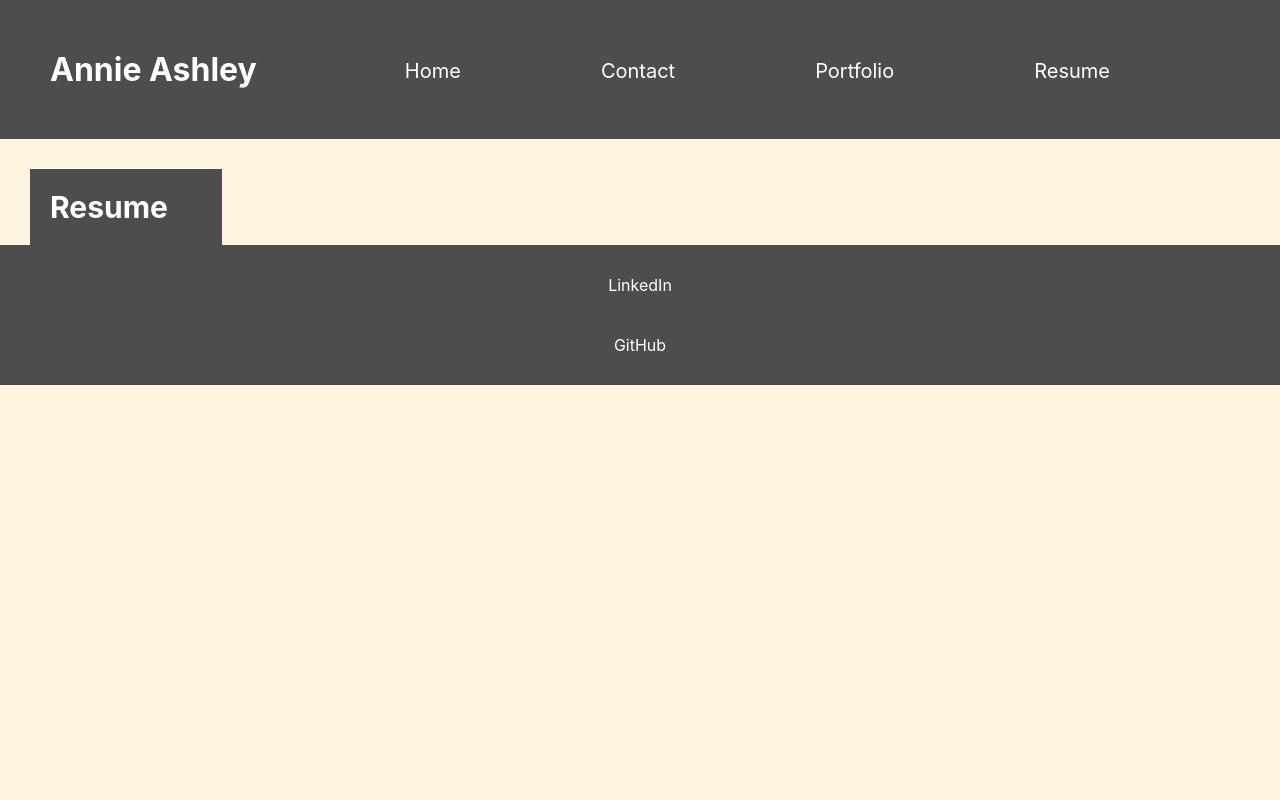
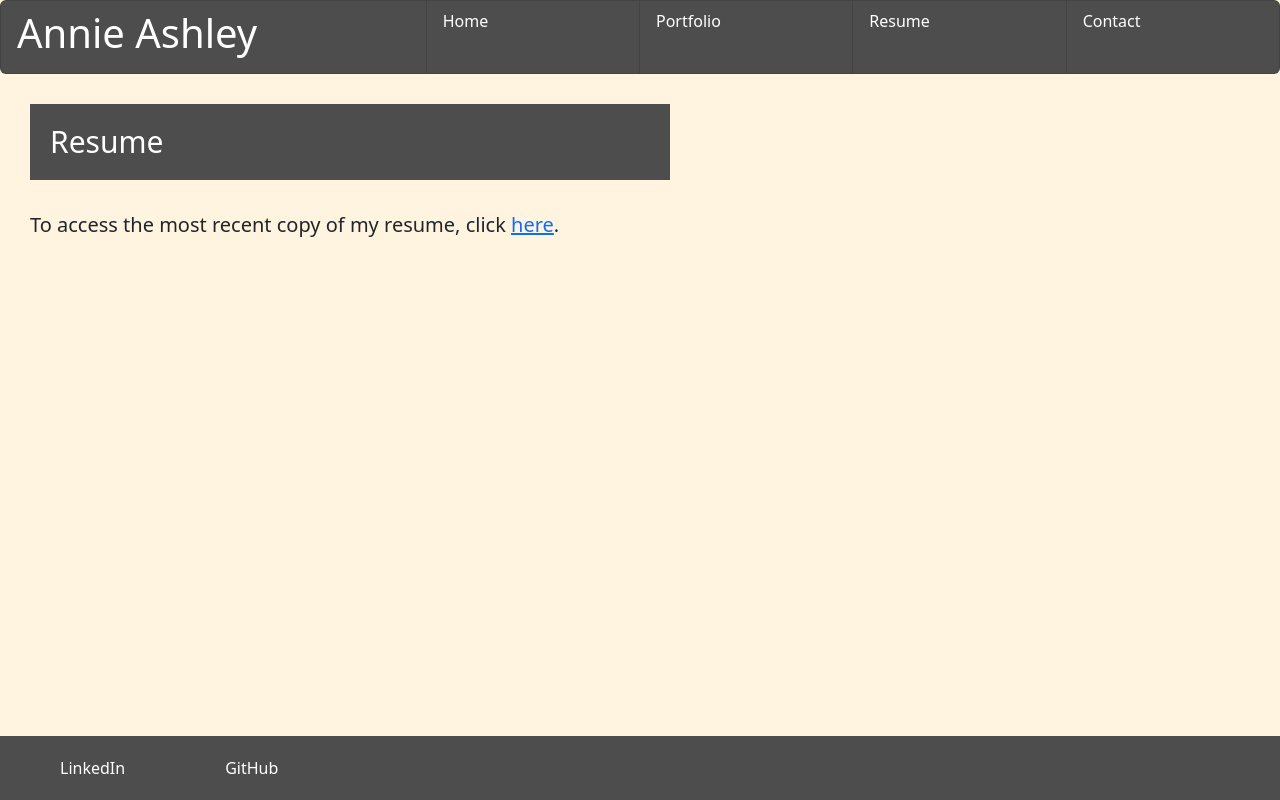
Before and after one commit to Annie14254/react-work-portfolio, a React (Create React App) app: page / in a window 1280 px wide. Both pictures are taken after a click on the item "Resume". Built offline with nearby package versions, Linux system fonts and the light colour scheme.

Commit message:
creates separate components for header/footer, content for resume and contact

```diff
--- a/package.json
+++ b/package.json
@@ -10,6 +10,7 @@
     "react": "^18.2.0",
     "react-bootstrap": "^2.7.4",
     "react-dom": "^18.2.0",
+    "react-pdf": "^7.0.1",
     "react-scripts": "5.0.1",
     "web-vitals": "^2.1.4"
   },
--- a/src/App.css
+++ b/src/App.css
@@ -44,7 +44,7 @@
   }
 }
 
-header{
+/* header{
   background-color: #4D4D4D;
   padding: 50px;
 }
@@ -63,7 +63,7 @@ header ul li{
   color:white;
   padding: 20px;
   display: inline-block;
-  /* remove the float, it breaks the mobile-first design */
+
   float: right;
   margin-right: 100px;
   margin-top: -50px;
@@ -100,4 +100,46 @@ footer ul li a:hover{
 footer{
   background-color: #4D4D4D;
   padding: 10px;
+} */
+
+
+footer{
+  background-color: #4D4D4D;
+  padding: 10px;
 }
+
+footer a {
+  background-color: #4D4D4D;
+  display: inline-block;
+  padding-inline: 50px;
+  padding-top: 10px;
+  padding-bottom: 10px;
+  color: white;
+  text-decoration: none;
+}
+
+header ul li h1{
+  background-color: #4D4D4D;
+  color: white;
+}
+
+.list-group .list-group-item{
+  background-color: #4D4D4D;
+  color: white;
+}
+
+.list-group .link:hover{
+  opacity: 50%;
+}
+
+footer{
+  position: fixed;
+  left: 0;
+  bottom: 0;
+  right: 0;
+  min-width: 100%
+}
+
+main {
+  margin-bottom: 80px;
+}
--- a/src/App.js
+++ b/src/App.js
@@ -2,6 +2,8 @@ import Home from './components/Home';
 import Portfolio from './components/Portfolio';
 import Contact from './components/Contact';
 import Resume from './components/Resume';
+import Header from './components/Header';
+import Footer from './components/Footer';
 import {useState, useEffect} from "react"
 import './App.css';
 
@@ -14,13 +16,7 @@ function App() {
   return (
     <div>
       <header class="linkRow" >
-        <ul className='row'>
-          <h1>Annie Ashley</h1>
-            <li onClick={() => setCurrentPage("Resume")}>Resume</li>
-            <li onClick={() => setCurrentPage("Portfolio")}>Portfolio</li>
-            <li onClick={() => setCurrentPage("Contact")}>Contact</li>
-            <li onClick={() => setCurrentPage("Home")}>Home</li>
-        </ul>
+        <Header setCurrentPage={setCurrentPage}/>
       </header>
       <main>
       {currentPage == "Home" && (
@@ -38,10 +34,7 @@ function App() {
       </main>
 
       <footer>
-        <ul>
-          <li><a href = "https://www.linkedin.com/in/annie-ashley-902056200/">LinkedIn</a></li>
-          <li><a href = "https://github.com/Annie14254">GitHub</a></li>
-        </ul>
+        <Footer/>
       </footer>
     </div>
   );
--- a/src/components/Contact.js
+++ b/src/components/Contact.js
@@ -1,23 +1,50 @@
 import Button from 'react-bootstrap/Button'
 import Form from 'react-bootstrap/Form'
-import './component-styles.css';
+import 'bootstrap/dist/css/bootstrap.css';
+import {useState, useEffect} from "react"
+//import './component-styles.css';
 
 function Contact(props){
+
+    const emailRegex = /^[A-Z0-9._%+-]+@[A-Z0-9.-]+\.[A-Z]{2,4}$/i
+
+    var name = document.getElementById("#nameInput")
+    var email = document.getElementById("#emailInput")
+    var query = document.getElementById("#queryInput")
+
+    const [emailInput, saveEmailInput] = useState("")
+    const isErrorEmail = emailInput === ""
+    const [nameInput, saveNameInput] = useState("")
+    const isErrorName = nameInput === ""
+    const [queryInput, saveQueryInput] = useState("")
+    const isErrorQuery = queryInput === ""
+
+    function handleSubmit(e){
+        e.preventDefault();
+        if(emailInput && emailInput.length && emailInput.match(emailRegex)){
+            console.log("success")
+        } else if (!emailInput || !nameInput || !queryInput){
+            alert("Please fill out all fields and try again.")
+        } else if (!emailInput.match(emailRegex)){
+            alert("Please input a valid email address.")
+        }
+    }
+
     return(
         <div>
             <h1 class = "sectionTitle">Contact</h1>
 
             <form className='row mx-3 mt-3'>
-                <div className="col-2">
+                <div className="col-5">
                     <Form.Label>Name</Form.Label>
-                    <Form.Control type = "text" name = "name"/><br/>
+                    <Form.Control type = "text" name = "name" id = "nameInput" onChange={(e) => saveNameInput(e.target.value)}/><br/>
                     <Form.Label>Email</Form.Label>
-                    <Form.Control type = "email" name = "email"/><br/>
-                    <Form.Label>Question</Form.Label>
-                    <Form.Control as = "textarea" name = "query"/><br/>
+                    <Form.Control type = "email" name = "email" id = "emailInput" onChange={(e) => saveEmailInput(e.target.value)}/><br/>
+                    <Form.Label>Please add any questions here:</Form.Label><br/>
+                    <Form.Control as = "textarea" name = "query" id = "queryInput" onChange={(e) => saveQueryInput(e.target.value)}/><br/>
 
 
-                    <Button onClick={props.lookupMovie}>Submit</Button>
+                    <Button onClick={handleSubmit}>Submit</Button>
                 </div>
             </form>
         </div>
--- /dev/null
+++ b/src/components/Footer.js
@@ -0,0 +1,13 @@
+import 'bootstrap/dist/css/bootstrap.css';
+import "../App.css"
+
+function Footer(props){
+    return(
+        <>
+            <a href = "https://www.linkedin.com/in/annie-ashley-902056200/">LinkedIn</a>
+            <a href = "https://github.com/Annie14254">GitHub</a>
+        </>
+    )
+}
+
+export default Footer
--- /dev/null
+++ b/src/components/Header.js
@@ -0,0 +1,17 @@
+import 'bootstrap/dist/css/bootstrap.css';
+import "../App.css"
+
+
+function Header(props){
+    return(
+        <ul className='list-group list-group-horizontal'>
+          <li className="list-group-item col-sm-12 col-md-4 col-lg-4"><h1>Annie Ashley</h1></li>
+            <li className="list-group-item col-sm-12 col-md-2 col-lg-2 link" onClick={() => props.setCurrentPage("Home")}>Home</li>
+            <li className="list-group-item col-sm-12 col-md-2 col-lg-2 link" onClick={() => props.setCurrentPage("Portfolio")}>Portfolio</li>
+            <li className="list-group-item col-sm-12 col-md-2 col-lg-2 link" onClick={() => props.setCurrentPage("Resume")}>Resume</li>
+            <li className="list-group-item col-sm-12 col-md-2 col-lg-2 link" onClick={() => props.setCurrentPage("Contact")}>Contact</li>
+        </ul>
+    )
+}
+
+export default Header;
--- a/src/components/Home.js
+++ b/src/components/Home.js
@@ -1,6 +1,7 @@
 import Button from 'react-bootstrap/Button'
 import Form from 'react-bootstrap/Form'
 import './component-styles.css';
+import 'bootstrap/dist/css/bootstrap.css';
 
 function Home(props){
     return(
@@ -16,6 +17,12 @@ function Home(props){
                 <p>
                 Sed tempus tortor non libero convallis luctus. Duis et lectus non mi molestie tempor a a justo. Donec lobortis rhoncus dolor vel ornare. Fusce id velit vitae quam scelerisque venenatis. Nullam quis tincidunt magna. Nullam feugiat dapibus odio, a sagittis odio aliquet porttitor. Duis lorem sem, luctus quis consectetur eu, consequat vel elit. Suspendisse interdum tempor dignissim. Etiam eget est sed sapien pulvinar hendrerit et in sem. Integer interdum, ipsum at maximus ullamcorper, est dui semper sapien, molestie pulvinar magna arcu quis urna. Donec ornare arcu at tortor tristique, id tempor dui rhoncus. Nullam interdum ligula nec molestie dignissim. Pellentesque vehicula ante vel sem rutrum, quis lacinia urna iaculis. Cras vehicula, leo ac pulvinar viverra, est neque ornare lectus, non pretium orci mi vel urna. Nullam urna diam, aliquam in dapibus in, consectetur venenatis mi. Proin varius finibus justo nec tempus.
                 </p>
+                <p>
+                Sed tempus tortor non libero convallis luctus. Duis et lectus non mi molestie tempor a a justo. Donec lobortis rhoncus dolor vel ornare. Fusce id velit vitae quam scelerisque venenatis. Nullam quis tincidunt magna. Nullam feugiat dapibus odio, a sagittis odio aliquet porttitor. Duis lorem sem, luctus quis consectetur eu, consequat vel elit. Suspendisse interdum tempor dignissim. Etiam eget est sed sapien pulvinar hendrerit et in sem. Integer interdum, ipsum at maximus ullamcorper, est dui semper sapien, molestie pulvinar magna arcu quis urna. Donec ornare arcu at tortor tristique, id tempor dui rhoncus. Nullam interdum ligula nec molestie dignissim. Pellentesque vehicula ante vel sem rutrum, quis lacinia urna iaculis. Cras vehicula, leo ac pulvinar viverra, est neque ornare lectus, non pretium orci mi vel urna. Nullam urna diam, aliquam in dapibus in, consectetur venenatis mi. Proin varius finibus justo nec tempus.
+                </p>
+                <p>
+                Sed tempus tortor non libero convallis luctus. Duis et lectus non mi molestie tempor a a justo. Donec lobortis rhoncus dolor vel ornare. Fusce id velit vitae quam scelerisque venenatis. Nullam quis tincidunt magna. Nullam feugiat dapibus odio, a sagittis odio aliquet porttitor. Duis lorem sem, luctus quis consectetur eu, consequat vel elit. Suspendisse interdum tempor dignissim. Etiam eget est sed sapien pulvinar hendrerit et in sem. Integer interdum, ipsum at maximus ullamcorper, est dui semper sapien, molestie pulvinar magna arcu quis urna. Donec ornare arcu at tortor tristique, id tempor dui rhoncus. Nullam interdum ligula nec molestie dignissim. Pellentesque vehicula ante vel sem rutrum, quis lacinia urna iaculis. Cras vehicula, leo ac pulvinar viverra, est neque ornare lectus, non pretium orci mi vel urna. Nullam urna diam, aliquam in dapibus in, consectetur venenatis mi. Proin varius finibus justo nec tempus.
+                </p>
             </div>
         </div>
     )
--- a/src/components/Portfolio.js
+++ b/src/components/Portfolio.js
@@ -1,6 +1,7 @@
 import Button from 'react-bootstrap/Button'
 import Form from 'react-bootstrap/Form'
 import './component-styles.css';
+import 'bootstrap/dist/css/bootstrap.css';
 
 function Portfolio(props){
     return(
--- a/src/components/Resume.js
+++ b/src/components/Resume.js
@@ -1,11 +1,35 @@
 import Button from 'react-bootstrap/Button'
 import Form from 'react-bootstrap/Form'
 import './component-styles.css';
+import 'bootstrap/dist/css/bootstrap.css';
+import {useState} from 'react';
+// import { Document, Page } from 'react-pdf';
+
+// // imported from react-pdf documentation
+// import { pdfjs } from 'react-pdf';
+
+// pdfjs.GlobalWorkerOptions.workerSrc = new URL(
+//   'pdfjs-dist/build/pdf.worker.min.js',
+//   import.meta.url,
+// ).toString();
 
 function Resume(props){
+
+    // removed code from react-pdf, was breaking the site
+
+    // const [numPages, setNumPages] = useState(null);
+    // const [pageNumber, setPageNumber] = useState(1);
+
+    // function onDocumentLoadSuccess({ numPages }) {
+    //     setNumPages(numPages);
+    // }
+
     return(
         <div>
             <h1 class = "sectionTitle">Resume</h1>
+            <div class = "resumeLink">
+                To access the most recent copy of my resume, click <a href="https://docs.google.com/document/d/1su4xJnV62CHbnZBUiRbfLcNqiiq-YX7HMyI90MkS2Ws/edit?usp=sharing">here</a>.
+            </div>
         </div>
     )
 }
--- a/src/components/component-styles.css
+++ b/src/components/component-styles.css
@@ -4,15 +4,18 @@
     box-sizing: border-box;
   }
 
-.sectionTitle {
+  .sectionTitle {
     padding: 20px;
     margin-top: 30px;
     margin-left: 30px;
     background-color: #4D4D4D;
-    width: 15%;
+    min-width: 15%;
+    max-width: 50%;
     color: white;
     font-size: 30px;
 }
+
+
 
 .homeImg{
     margin-top:30px;
@@ -25,3 +28,9 @@
     padding: 10px;
     line-height: 30px;
 }
+
+.resumeLink{
+    font-size: 20px;
+    margin-left: 30px;
+    margin-top:30px;
+}
```
Also changed, not shown: 2 other files (tests, documents, lock files or other folders).
